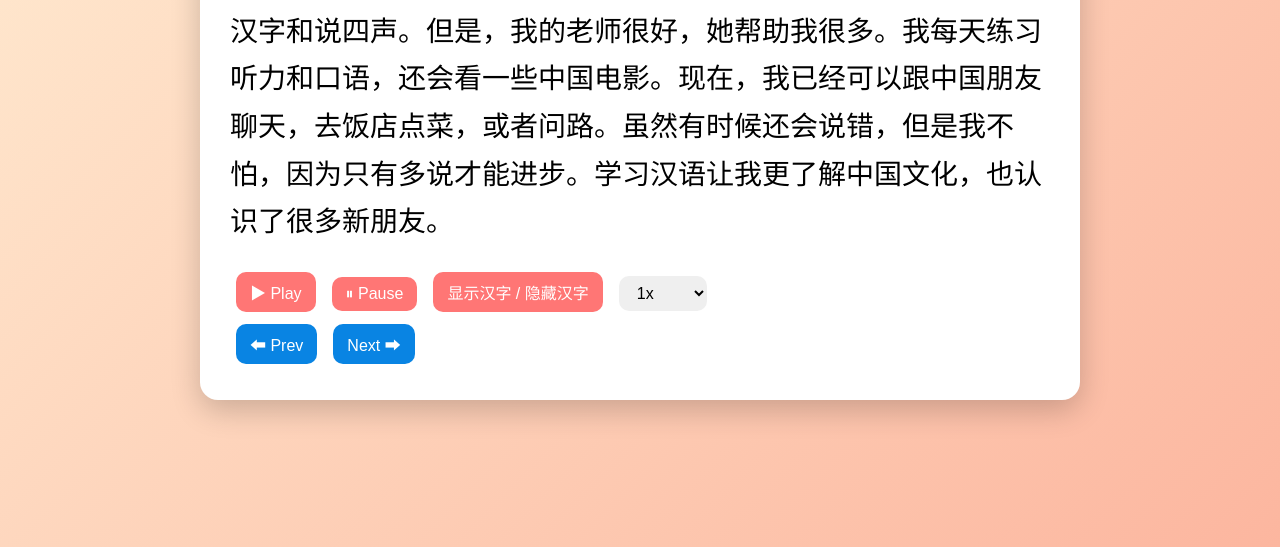
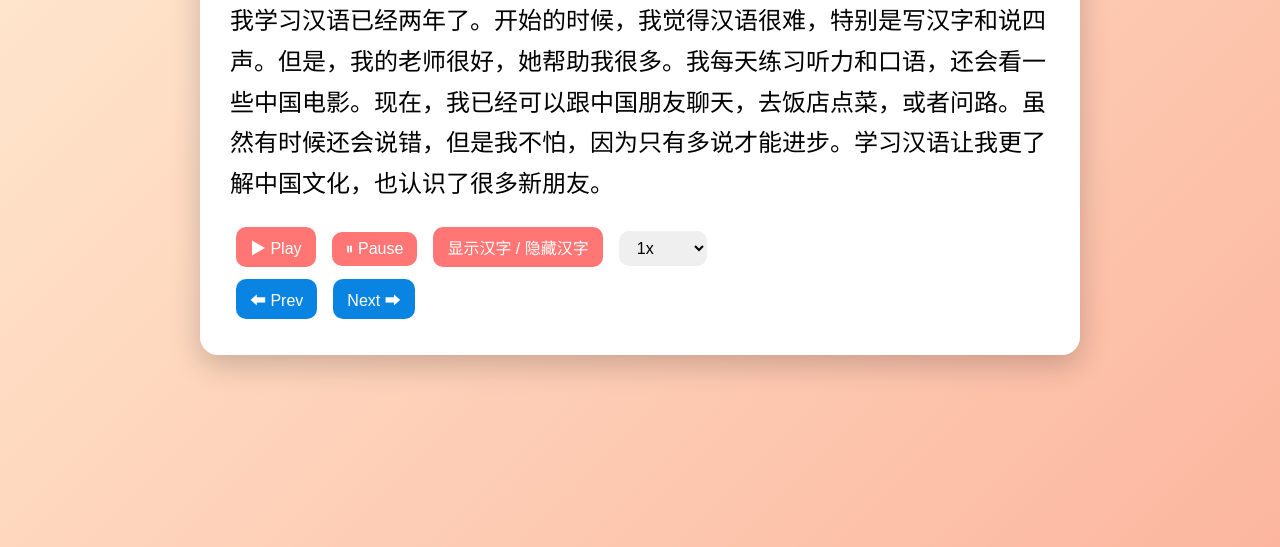
Before and after one commit to lcnhskkpalembang/hskkzhongji1, a plain HTML site: page index.html in a window 1280 px wide. Shown: the part 269-816 px from the top of the page. Drawn offline with Linux system fonts and the light colour scheme.

Commit message:
Add files via upload

```diff
--- a/index.html
+++ b/index.html
@@ -30,9 +30,9 @@ body {
 }
 
 .text-box {
-  font-size: 28px;
+  font-size: 24px;
   line-height: 1.7;
-  margin: 20px 0;
+  margin: 16px 0;
 }
 
 .hidden {
```
